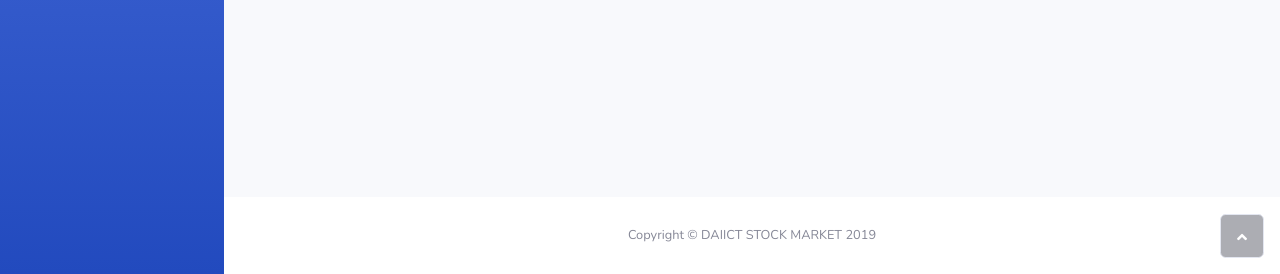
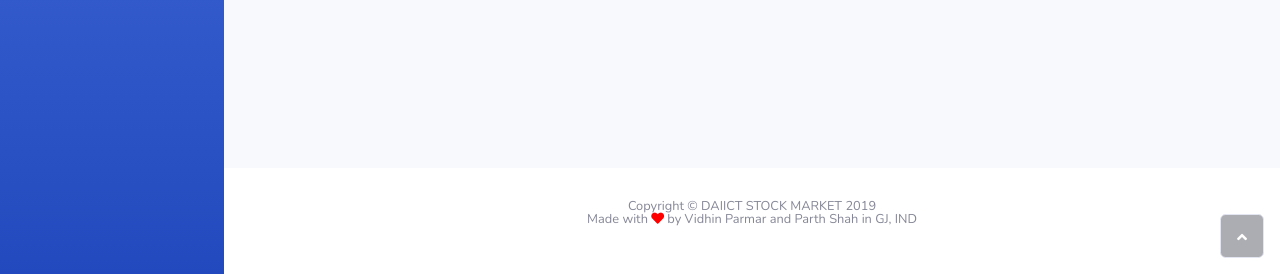
Before and after one commit to Vidhin05/TradingTerminal, a Flask app: template templates/buy.html in a window 1280 px wide. Shown: the part 526-800 px from the top of the page. Run offline with Flask 2, Linux system fonts and the light colour scheme; the template is opened without the code that fills it, so the values that code supplies are empty; some libraries are stand-ins or nearby versions.

Commit message:
Add footer having names

```diff
--- a/templates/layout.html
+++ b/templates/layout.html
@@ -105,7 +105,10 @@
         </div>
         <footer class="bg-white sticky-footer">
             <div class="container my-auto">
-                <div class="text-center my-auto copyright"><span>Copyright © DAIICT STOCK MARKET 2019</span></div>
+                <div class="text-center my-auto copyright"><span>Copyright © DAIICT STOCK MARKET 2019</span>
+                    <p class="love">Made with <i class="fas fa-heart" style="color:red"></i>
+                        by Vidhin Parmar and Parth Shah in GJ, IND</p>
+                </div>
             </div>
         </footer>
     </div>
```
